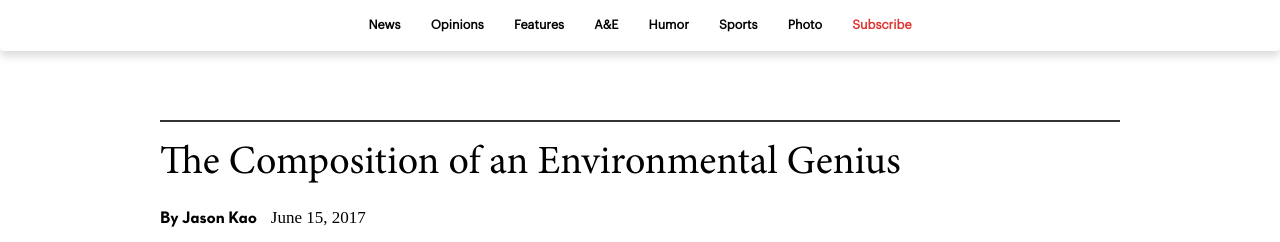
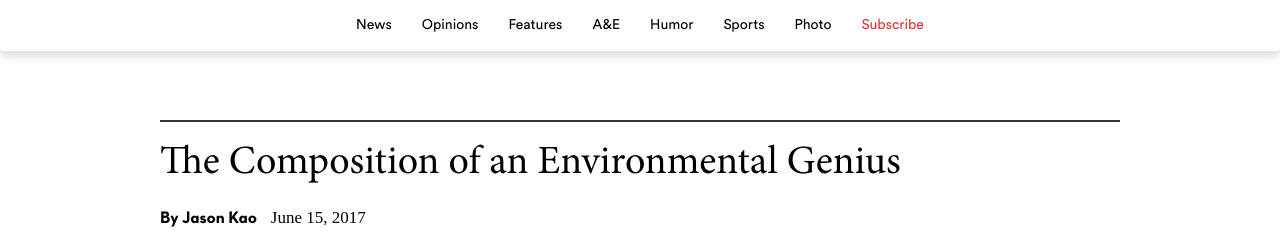
Before and after one commit to stuyspec/stuyspec2017, a Flask app: page /article in a window 1280 px wide. Shown: the top 242 px of the page. Run offline with Flask 2, Linux system fonts and the light colour scheme; data comes from the database, SQL or seed files in the repository; some libraries are stand-ins or nearby versions; some web fonts are replaced.

Commit message:
replaced Graphik w CircularStd

```diff
--- a/app/static/css/custom.css
+++ b/app/static/css/custom.css
@@ -44,15 +44,8 @@ BASE CSS: TABLE OF CONTENTS
 }
 
 @font-face { /* main font for navbar */
-    font-family: 'graphik_med';
-    src: url('../fonts/Graphik-Medium.otf');
-    font-weight: normal;
-    font-style: normal;
-}
-
-@font-face { /* main font for navbar */
-    font-family: 'graphik_reg';
-    src: url('../fonts/Graphik-Regular.otf');
+    font-family: 'circular_bk';
+    src: url('../fonts/CircularStd-Book.otf');
     font-weight: normal;
     font-style: normal;
 }
@@ -184,10 +177,9 @@ body {
 .navbar .navbar-nav li a {
     display: block;
     padding: 4px 5px;
-    font-family: graphik_reg;
-    font-weight: bold;
+    font-family: circular_bk;
     color: #000000;
-    font-size: 0.9em;
+    font-size: 1.0em;
     line-height: 30px;
     text-decoration: none;
 }
```
Also changed, not shown: app/static/fonts/CircularStd-Book.otf (added), app/static/fonts/Graphik-Medium.otf (deleted), app/static/fonts/Graphik-Regular.otf (deleted).
